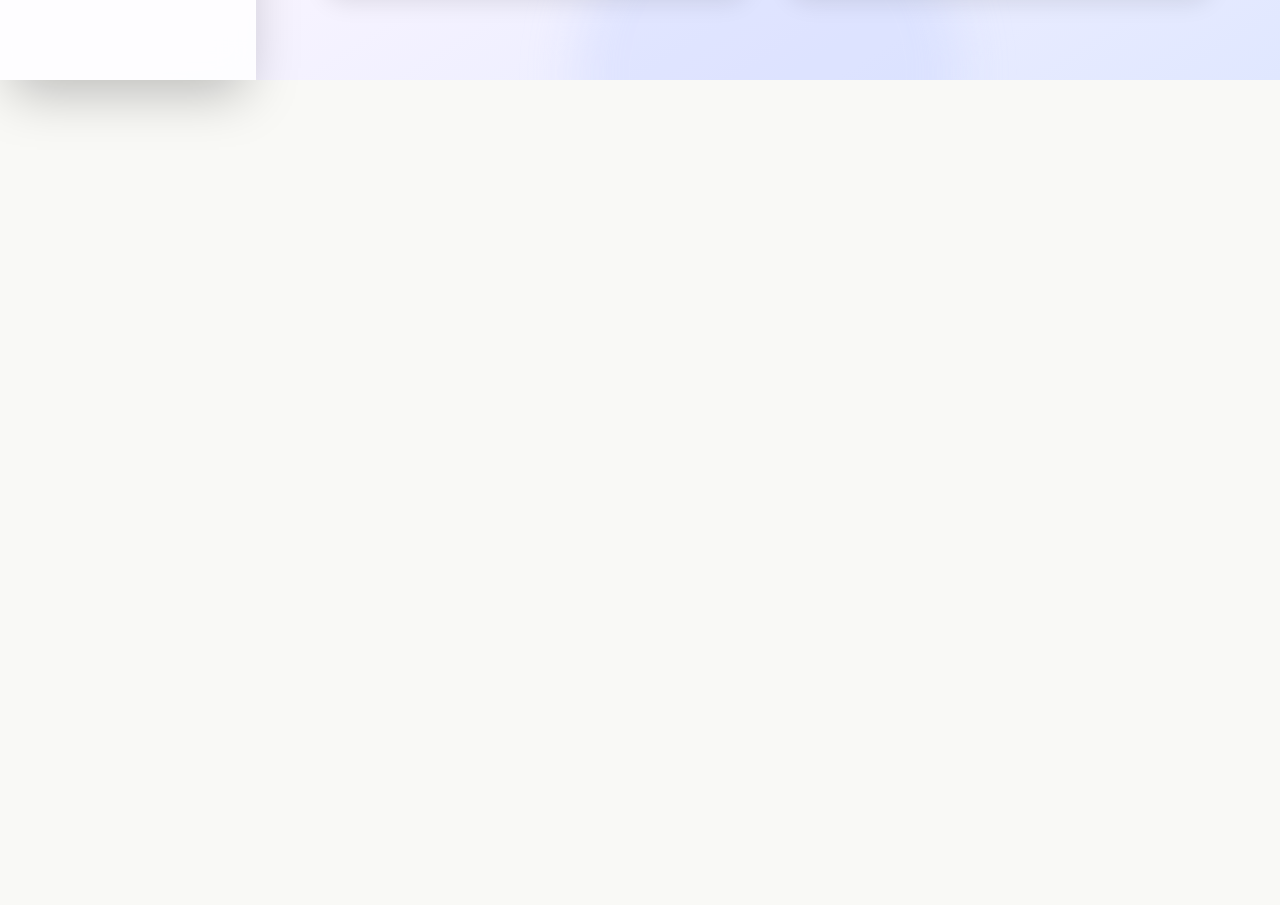
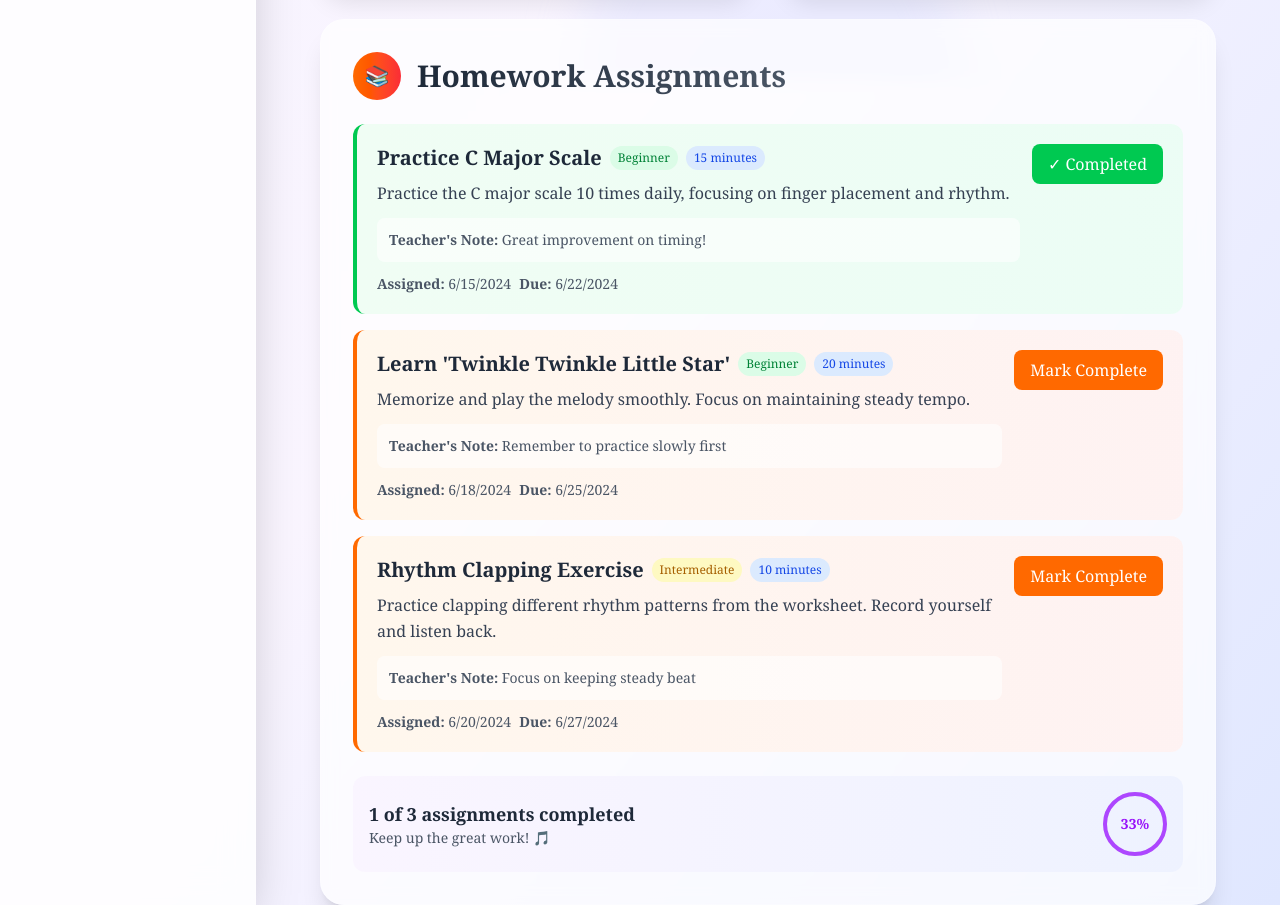
Before and after one commit to ssh-expitrans/music-plat, a Next.js app: page /demodashboard/studentdash in a window 1280 px wide. Shown: the part 720-1625 px from the top of the page. Before the commit the page ends 800 px from the top, so only its background shows below. Built offline with nearby package versions, Linux system fonts and the light colour scheme.

Commit message:
homework

```diff
--- a/src/components/demodashboard.tsx
+++ b/src/components/demodashboard.tsx
@@ -196,6 +196,68 @@ export default function DemoDashboard() {
     progress: 40,
   };
 
+// Define the homework assignment type
+interface HomeworkAssignment {
+  id: number;
+  title: string;
+  description: string;
+  assignedDate: string;
+  dueDate: string;
+  completed: boolean;
+  difficulty: string;
+  estimatedTime: string;
+  notes: string;
+}
+
+// Replace the const homeworkAssignments with useState
+const [homeworkAssignments, setHomeworkAssignments] = useState<HomeworkAssignment[]>([
+  {
+    id: 1,
+    title: "Practice C Major Scale",
+    description: "Practice the C major scale 10 times daily, focusing on finger placement and rhythm.",
+    assignedDate: "2024-06-15",
+    dueDate: "2024-06-22",
+    completed: true,
+    difficulty: "Beginner",
+    estimatedTime: "15 minutes",
+    notes: "Great improvement on timing!"
+  },
+  {
+    id: 2,
+    title: "Learn 'Twinkle Twinkle Little Star'",
+    description: "Memorize and play the melody smoothly. Focus on maintaining steady tempo.",
+    assignedDate: "2024-06-18",
+    dueDate: "2024-06-25",
+    completed: false,
+    difficulty: "Beginner",
+    estimatedTime: "20 minutes",
+    notes: "Remember to practice slowly first"
+  },
+  {
+    id: 3,
+    title: "Rhythm Clapping Exercise",
+    description: "Practice clapping different rhythm patterns from the worksheet. Record yourself and listen back.",
+    assignedDate: "2024-06-20",
+    dueDate: "2024-06-27",
+    completed: false,
+    difficulty: "Intermediate",
+    estimatedTime: "10 minutes",
+    notes: "Focus on keeping steady beat"
+  }
+]);
+
+// Function to toggle homework completion
+const toggleHomeworkCompletion = (assignmentId: number) => {
+  setHomeworkAssignments(prevAssignments =>
+    prevAssignments.map(assignment =>
+      assignment.id === assignmentId
+        ? { ...assignment, completed: !assignment.completed }
+        : assignment
+    )
+  );
+};
+
+
   const currentWeek = getWeekDates(currentWeekStart);
 
   // Navigation functions
@@ -383,6 +445,122 @@ export default function DemoDashboard() {
                   <p className="text-center text-sm sm:text-base text-gray-600 bg-gradient-to-r from-purple-50 to-indigo-50 p-3 rounded-xl">
                     🌟 Great progress! Keep practicing to reach the next level.
                   </p>
+                </div>
+              </div>
+            </div>
+
+            {/* Homework Section */}
+            <div className="bg-white/70 backdrop-blur-sm p-4 sm:p-6 lg:p-8 rounded-2xl sm:rounded-3xl shadow-xl border border-white/20">
+              <div className="flex items-center mb-4 sm:mb-6">
+                <div className="w-10 h-10 sm:w-12 sm:h-12 bg-gradient-to-r from-orange-500 to-red-500 rounded-full flex items-center justify-center text-white text-lg sm:text-xl mr-3 sm:mr-4 flex-shrink-0">
+                  📚
+                </div>
+                <h3 className="text-xl sm:text-2xl lg:text-3xl font-bold bg-gradient-to-r from-gray-800 to-gray-600 bg-clip-text text-transparent leading-tight">
+                  Homework Assignments
+                </h3>
+              </div>
+
+              <div className="space-y-4">
+                {homeworkAssignments.map((assignment, index) => (
+                  <div
+                    key={assignment.id}
+                    className={`p-4 sm:p-5 rounded-xl border-l-4 transition-all duration-300 hover:shadow-lg ${
+                      assignment.completed
+                        ? 'bg-gradient-to-r from-green-50 to-emerald-50 border-green-500'
+                        : 'bg-gradient-to-r from-orange-50 to-red-50 border-orange-500'
+                    }`}
+                    style={{ animationDelay: `${index * 100}ms` }}
+                  >
+                    <div className="flex flex-col sm:flex-row sm:justify-between sm:items-start gap-3">
+                      <div className="flex-1">
+                        <div className="flex flex-col sm:flex-row sm:items-center gap-2 mb-2">
+                          <h4 className="text-lg sm:text-xl font-bold text-gray-800">
+                            {assignment.title}
+                          </h4>
+                          <div className="flex flex-wrap gap-2">
+                            <span className={`px-2 py-1 rounded-full text-xs font-medium ${
+                              assignment.difficulty === 'Beginner'
+                                ? 'bg-green-100 text-green-700'
+                                : assignment.difficulty === 'Intermediate'
+                                ? 'bg-yellow-100 text-yellow-700'
+                                : 'bg-red-100 text-red-700'
+                            }`}>
+                              {assignment.difficulty}
+                            </span>
+                            <span className="px-2 py-1 bg-blue-100 text-blue-700 rounded-full text-xs font-medium">
+                              {assignment.estimatedTime}
+                            </span>
+                          </div>
+                        </div>
+
+                        <p className="text-gray-700 text-sm sm:text-base mb-3 leading-relaxed">
+                          {assignment.description}
+                        </p>
+
+                        {assignment.notes && (
+                          <div className="bg-white/60 p-3 rounded-lg mb-3">
+                            <p className="text-sm text-gray-600">
+                              <span className="font-semibold">Teacher's Note:</span> {assignment.notes}
+                            </p>
+                          </div>
+                        )}
+
+                        <div className="flex flex-col sm:flex-row gap-2 text-xs sm:text-sm text-gray-600">
+                          <span>
+                            <strong>Assigned:</strong> {new Date(assignment.assignedDate).toLocaleDateString()}
+                          </span>
+                          <span>
+                            <strong>Due:</strong> {new Date(assignment.dueDate).toLocaleDateString()}
+                          </span>
+                        </div>
+                      </div>
+
+                      <div className="flex items-center gap-3">
+                        <button
+                          onClick={() => toggleHomeworkCompletion(assignment.id)}
+                          className={`px-4 py-2 rounded-lg font-medium transition-all duration-300 ${
+                            assignment.completed
+                              ? 'bg-green-500 text-white hover:bg-green-600'
+                              : 'bg-orange-500 text-white hover:bg-orange-600'
+                          }`}
+                        >
+                          {assignment.completed ? '✓ Completed' : 'Mark Complete'}
+                        </button>
+                      </div>
+                    </div>
+                  </div>
+                ))}
+              </div>
+
+              {/* Homework Summary */}
+              <div className="mt-6 p-4 bg-gradient-to-r from-purple-50 to-indigo-50 rounded-xl">
+                <div className="flex flex-col sm:flex-row justify-between items-center gap-4">
+                  <div className="text-center sm:text-left">
+                    <p className="text-lg font-bold text-gray-800">
+                      {homeworkAssignments.filter(hw => hw.completed).length} of {homeworkAssignments.length} assignments completed
+                    </p>
+                    <p className="text-sm text-gray-600">
+                      Keep up the great work! 🎵
+                    </p>
+                  </div>
+                  <div className="flex items-center gap-2">
+                    <div className="w-16 h-16 relative">
+                      <div className="w-full h-full rounded-full border-4 border-gray-200"></div>
+                      <div
+                        className="absolute top-0 left-0 w-full h-full rounded-full border-4 border-purple-500 transition-all duration-1000"
+                        style={{
+                          strokeDasharray: '100 100',
+                          strokeDashoffset: 100 - (homeworkAssignments.filter(hw => hw.completed).length / homeworkAssignments.length * 100),
+                          transform: 'rotate(-90deg)'
+                        }}
+                      ></div>
+                      <div className="absolute inset-0 flex items-center justify-center">
+                        <span className="text-sm font-bold text-purple-600">
+                          {Math.round(homeworkAssignments.filter(hw => hw.completed).length / homeworkAssignments.length * 100)}%
+                        </span>
+                      </div>
+                    </div>
+                  </div>
                 </div>
               </div>
             </div>
```
Lines whose indentation alone changed are shown as unchanged.
